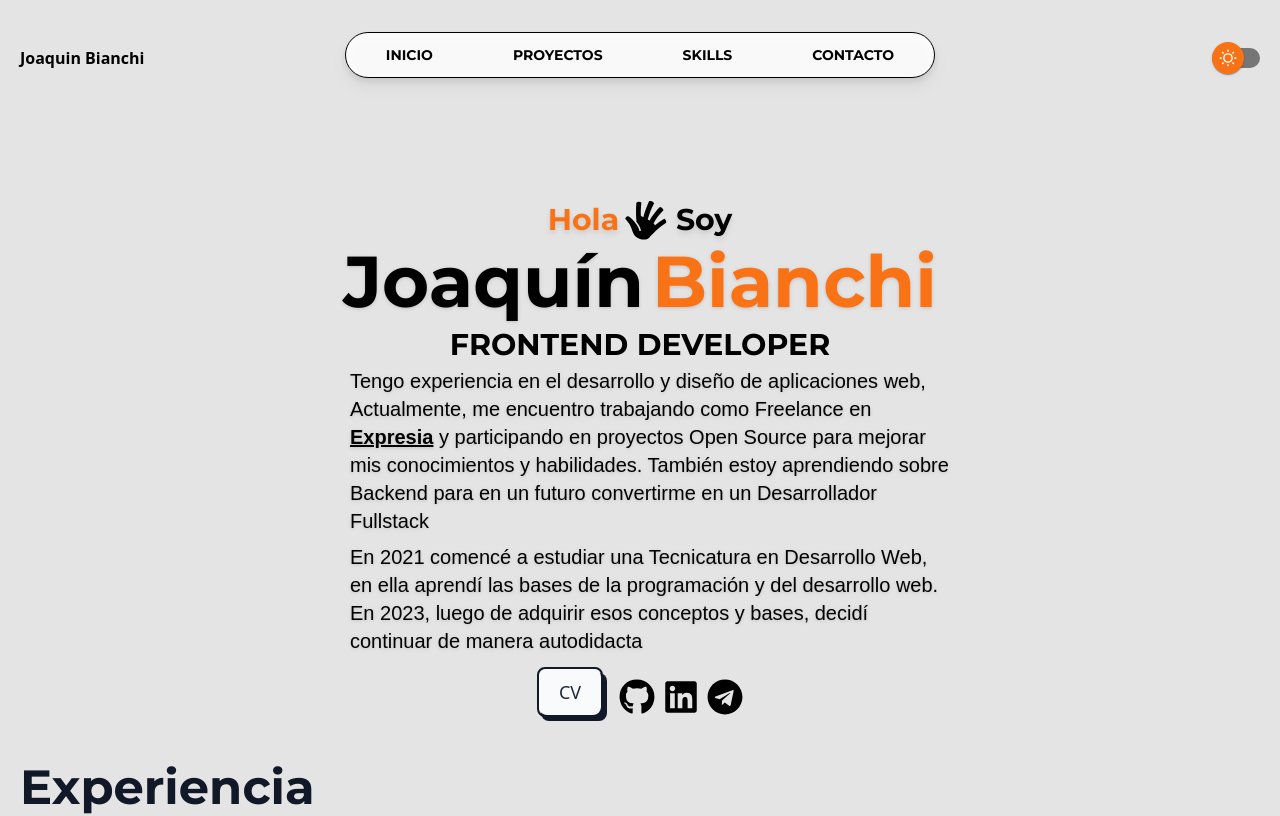
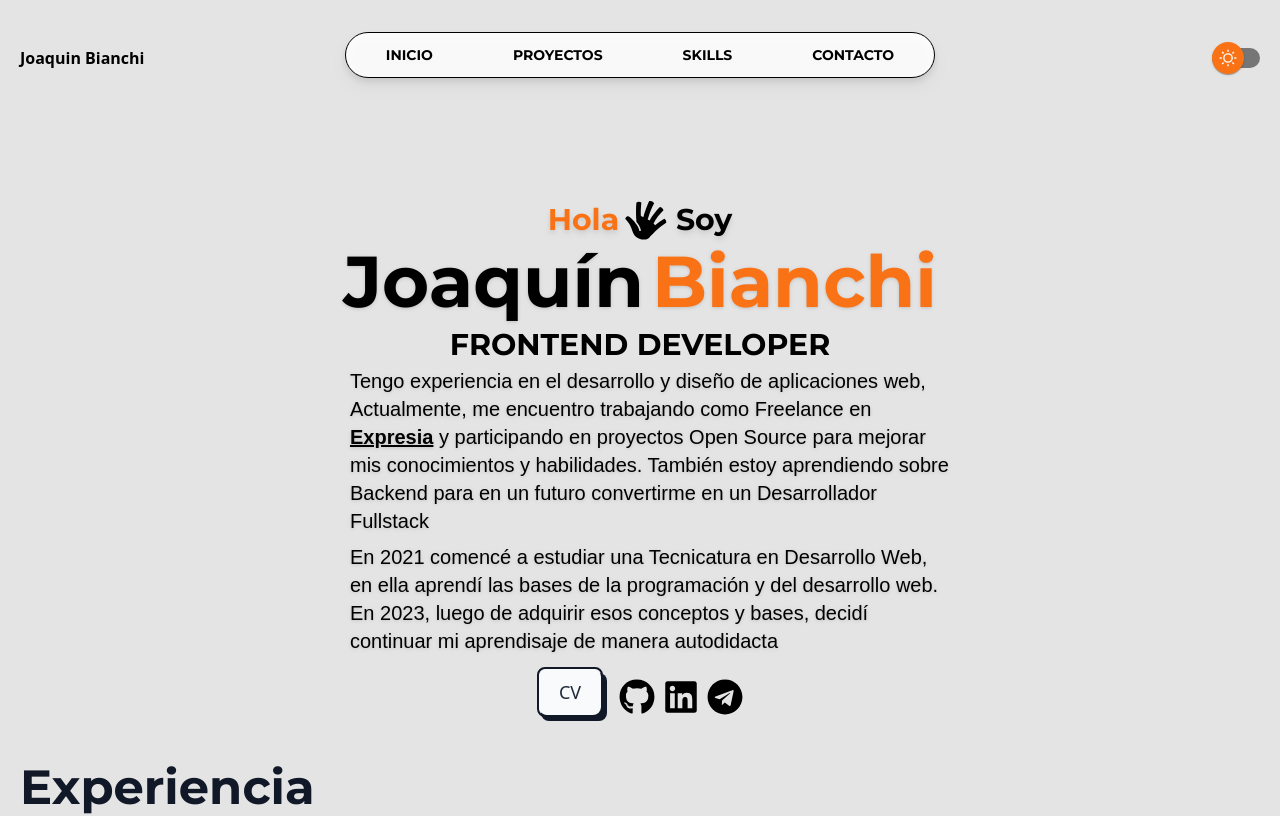
Before and after one commit to Joaquin-Bianchi/Portfolio-Joaquin-Bianchi, a Next.js app: page / in a window 1280 px wide. Shown: the top 816 px of the page. Built offline with nearby package versions, Linux system fonts and the light colour scheme; a web font is replaced by a local one; what @midudev/tailwind-animations would draw is missing.

Commit message:
Fix: Errores en el texto About

```diff
--- a/src/components/About.jsx
+++ b/src/components/About.jsx
@@ -47,8 +47,8 @@ function About() {
           <p className="text-wrap animate-fade-in animate-delay-500 text-base md:text-lg mt-2 lg:ml-5 break-words mt text-left  lg:text-xl dark:font-medium  text-black lg:text-left   font-Hind-Madurai drop-shadow dark:text-[#cdcdcd] ">
             En 2021 comencé a estudiar una Tecnicatura en Desarrollo Web, en
             ella aprendí las bases de la programación y del desarrollo web. En
-            2023, luego de adquirir esos conceptos y bases, decidí continuar de
-            manera autodidacta
+            2023, luego de adquirir esos conceptos y bases, decidí continuar mi
+            aprendisaje de manera autodidacta
           </p>
         </div>
         <div className="mt-2 lg:flex items-center animate-fade-in-up animate-delay-500 ">
```
